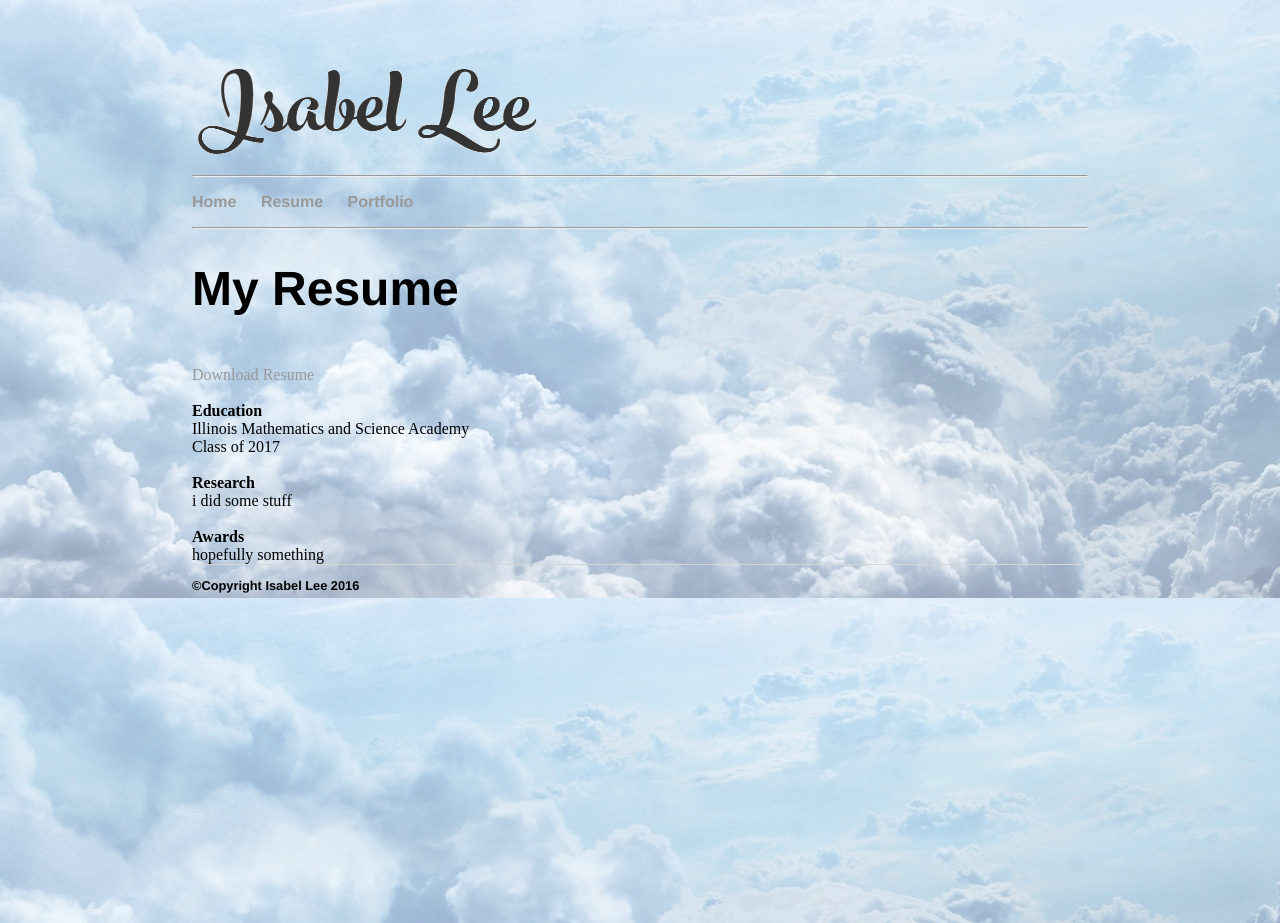
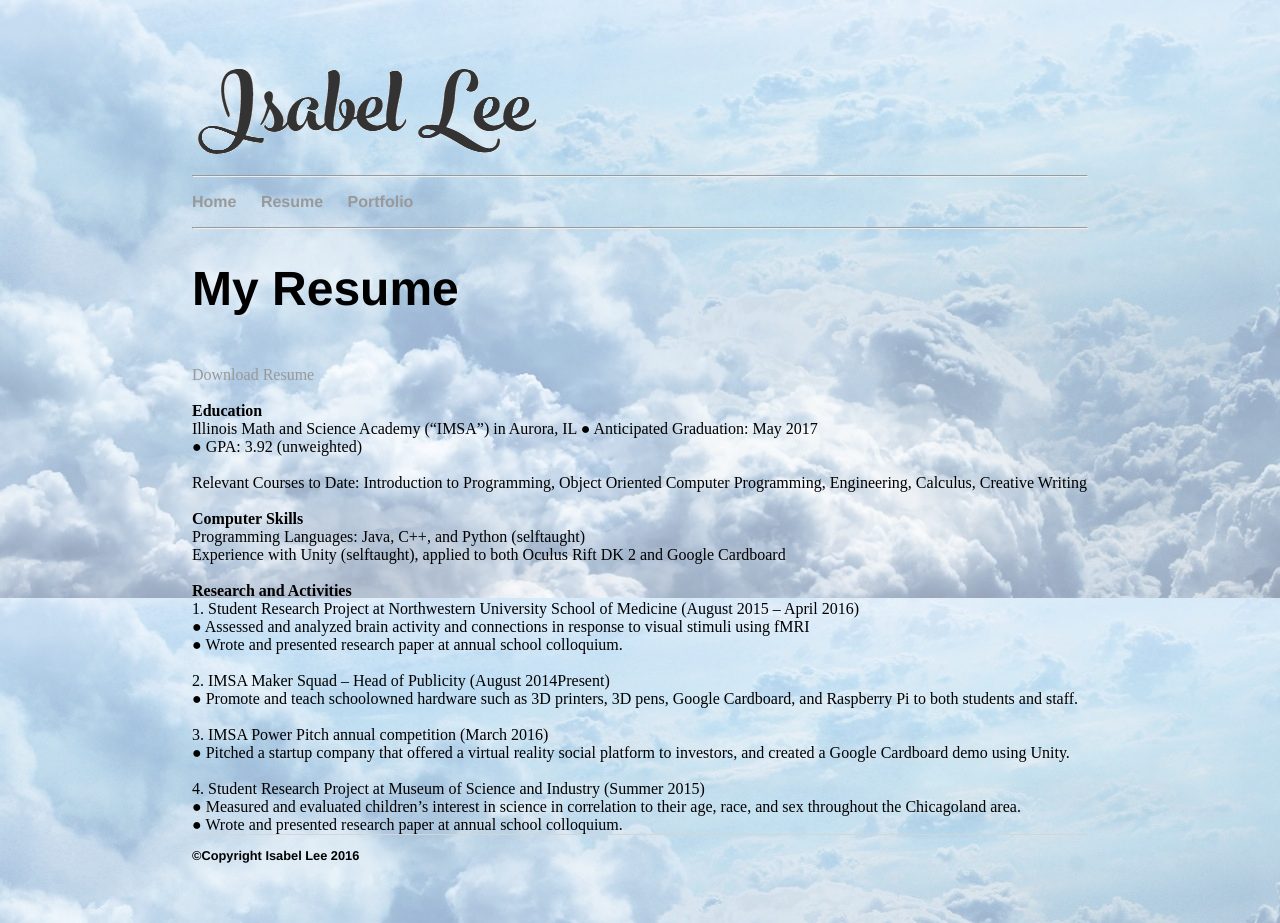
Before and after one commit to isabelringing1/old_website, a Jekyll site: the page built from resume/index.html, in a window 1280 px wide. Built offline with Jekyll 4.4.1, drawn with Linux system fonts in a browser that asks for light colours.

Commit message:
Update index.html

```diff
--- a/resume/index.html
+++ b/resume/index.html
@@ -11,15 +11,34 @@ title: Isabel Lee
 
 					<br>
 					<strong>Education</strong><br>
-					Illinois Mathematics and Science Academy<br>
-					Class of 2017<br><br>
+					Illinois Math and Science Academy (“IMSA”) in Aurora, IL
+				   	  ● Anticipated Graduation: May 2017<br>
+ 					  ● GPA: 3.92 (unweighted)<br><br>
+ 					 Relevant Courses to Date: Introduction to Programming, Object Oriented Computer Programming, Engineering, Calculus, Creative Writing <br>
+					<br><strong>Computer Skills</strong><br>
+					Programming Languages: Java, C++, and Python (self­taught) <br>
+					Experience with Unity (self­taught), applied to both Oculus Rift DK 2 and Google Cardboard<br><br>
+
+					<strong>Research and Activities</strong><br>
+					1. Student Research Project at Northwestern University School of Medicine (August 2015 –
+					April 2016) <br>
+					● Assessed and analyzed brain activity and connections in response to visual stimuli
+					using fMRI<br>
+					● Wrote and presented research paper at annual school colloquium.<br><br>
+					2. IMSA Maker Squad – Head of Publicity (August 2014­Present)<br>
+					● Promote and teach school­owned hardware such as 3D printers, 3D pens, Google
+					Cardboard, and Raspberry Pi to both students and staff.<br><br>
+					3. IMSA Power Pitch annual competition (March 2016)<br>
+					● Pitched a start­up company that offered a virtual reality social platform to investors, and
+					created a Google Cardboard demo using Unity.<br><br>
+					4. Student Research Project at Museum of Science and Industry (Summer 2015)<br>
+					● Measured and evaluated children’s interest in science in correlation to their age, race,
+					and sex throughout the Chicagoland area.<br>
+					● Wrote and presented research paper at annual school colloquium.<br>
+
+
+
+
 					<body background="clouds.jpg">
 
-					<strong>Research</strong><br>
-					i did some stuff <br><br>
-
-					<strong>Awards</strong><br>
-					hopefully something
-
-
 	</div>
```
